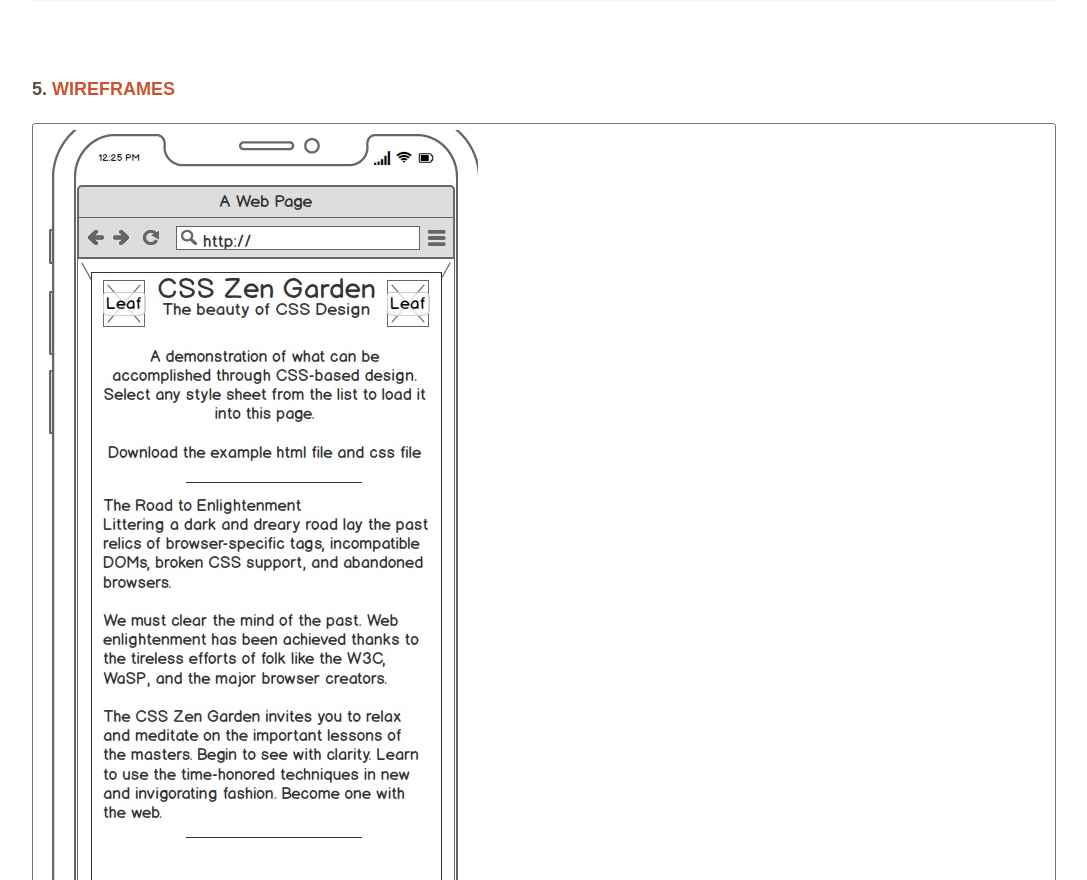
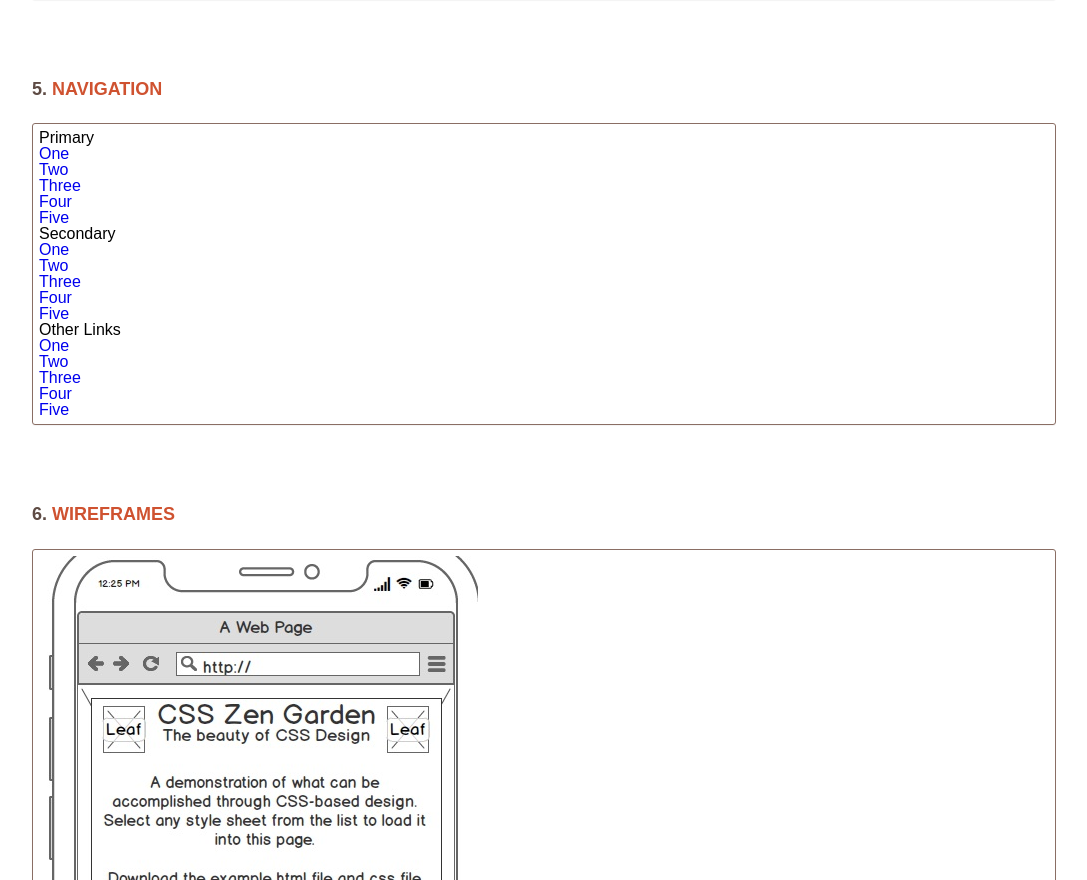
Before and after one commit to wayneherridge/wdd331-group1, a website built with Parcel: page group1-style-guide/src/index.html in a window 1280 px wide. Shown: the part 1743-2623 px from the top of the page, without its empty margins (96-1183 px from the left). Built offline with nearby package versions, Linux system fonts and the light colour scheme.

Commit message:
updated html

```diff
--- a/group1-style-guide/src/index.html
+++ b/group1-style-guide/src/index.html
@@ -110,6 +110,46 @@
             </div>
         </section>
 
+        <section id="navigation" class="cd-navigation">
+            <h2>Navigation</h2>
+            <div class="cd-box">
+                <div>
+                    <h3>Primary</h3>
+                    <nav class="cd-primary-nav">
+                        <ul>
+                            <li><a href="#">One</a></li>
+                            <li><a href="#">Two</a></li>
+                            <li><a href="#">Three</a></li>
+                            <li><a href="#">Four</a></li>
+                            <li><a href="#">Five</a></li>
+                        </ul>
+                    </nav>
+                </div>
+                <div>
+                    <h3>Secondary</h3>
+                    <nav class="cd-secondary-nav">
+                        <ul>
+                            <li><a href="#">One</a></li>
+                            <li><a href="#">Two</a></li>
+                            <li><a href="#">Three</a></li>
+                            <li><a href="#">Four</a></li>
+                            <li><a href="#">Five</a></li>
+                        </ul>
+                    </nav>
+                </div>
+                <div>
+                    <h3>Other Links</h3>
+                    <ul>
+                        <li><a href="#">One</a></li>
+                        <li><a href="#">Two</a></li>
+                        <li><a href="#">Three</a></li>
+                        <li><a href="#">Four</a></li>
+                        <li><a href="#">Five</a></li>
+                    </ul>
+                </div>
+            </div>
+        </section>
+
         <section id="wireframes" class="cd-wireframes">
             <h2>Wireframes</h2>
             <div class="cd-box">
```
Also changed, not shown: group1-style-guide/build/index.html.
